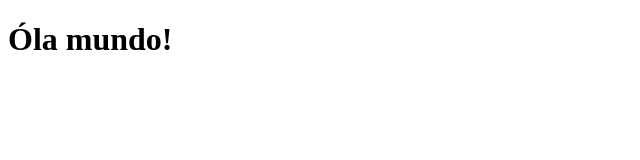
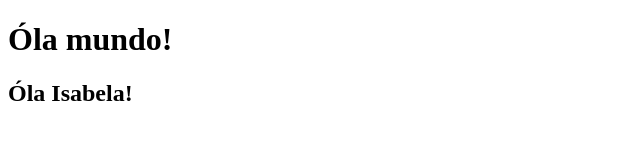
Before and after one commit to IsabelaSabino/gitbariri, a plain HTML site: page index.html in a window 1280 px wide. Shown: the whole page, without its empty margins (0-640 px from the left). Drawn offline with Linux system fonts and the light colour scheme.

Commit message:
Inclusão de mensagem

```diff
--- a/index.html
+++ b/index.html
@@ -7,5 +7,6 @@
 </head>
 <body>
     <h1>Óla mundo!</h1>
+    <h2>Óla Isabela!</h2>
 </body>
 </html>
```
